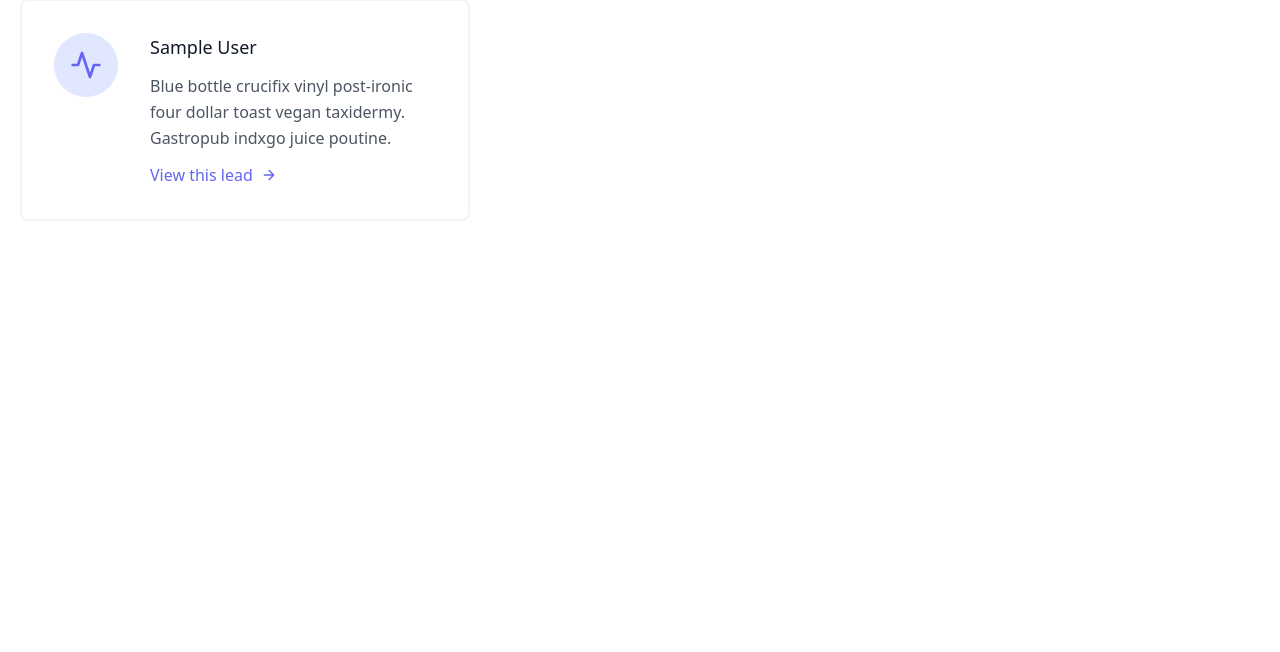
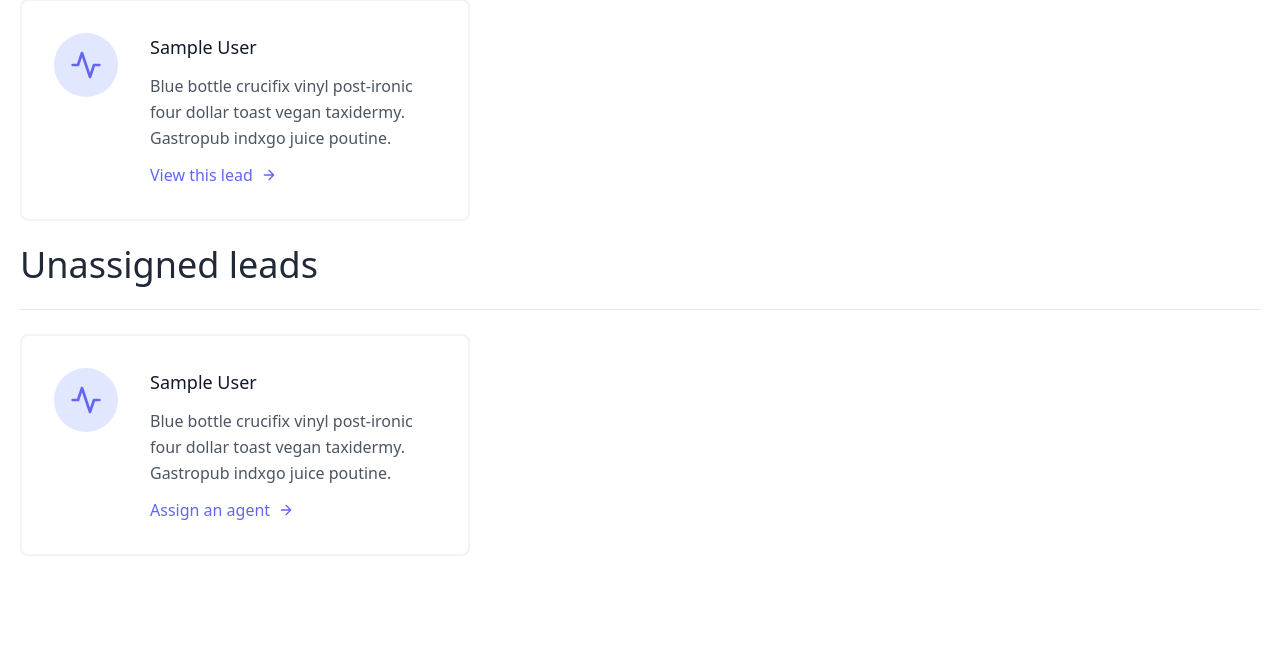
Before and after one commit to arristigit/DjangoCRM, a Django app: template leads/templates/leads/lead_list.html in a window 1280 px wide. Shown: the part 290-942 px from the top of the page. Before the commit the page ends 511 px from the top, so only its background shows below. Run offline with Django 3.2, Linux system fonts and the light colour scheme; the template is opened without the code that fills it: values that come from a table or form of the project are taken from there, others are empty; tables that the repository leaves empty hold one stand-in row (values such as "Sample post").

Commit message:
Separated assigned & unassigned leads

```diff
--- a/leads/templates/leads/lead_list.html
+++ b/leads/templates/leads/lead_list.html
@@ -3,7 +3,7 @@
 
 {% block body %}
 <section class="text-gray-600 body-font">
-    <div class="container px-5 py-24 mx-auto flex flex-wrap">
+    <div class="container px-5 pt-24 mx-auto flex flex-wrap">
         <div class="w-full mb-6 py-6 flex justify-between items-center border-b border-gray-200">
             <div>
                 <h1 class="text-4xl text-gray-800">Leads</h1>
@@ -34,8 +34,50 @@
                             Blue bottle crucifix vinyl post-ironic four dollar toast
                             vegan taxidermy. Gastropub indxgo juice poutine.
                         </p>
-                        <a href="{% url 'leads:lead-details' lead.pk %}" class="mt-3 text-indigo-500 inline-flex items-center">
+                        <a href="{% url 'leads:lead-details' lead.pk %}"
+                            class="mt-3 text-indigo-500 inline-flex items-center">
                             View this lead
+                            <svg fill="none" stroke="currentColor" stroke-linecap="round" stroke-linejoin="round"
+                                stroke-width="2" class="w-4 h-4 ml-2" viewBox="0 0 24 24">
+                                <path d="M5 12h14M12 5l7 7-7 7"></path>
+                            </svg>
+                        </a>
+                    </div>
+                </div>
+            </div>
+            {% endfor %}
+        </div>
+    </div>
+
+    <!-- Show Unassigned leads -->
+    <div class="container px-5 pb-24 mx-auto flex flex-wrap">
+        <div class="w-full mb-6 py-6 flex justify-between items-center border-b border-gray-200">
+            <div>
+                <h1 class="text-4xl text-gray-800">Unassigned leads</h1>
+            </div>
+        </div>
+        <div class="flex flex-wrap -m-4">
+            {% for lead in unassigned_leads %}
+            <div class="p-4 lg:w-1/2 md:w-full">
+                <div class="flex border-2 rounded-lg border-gray-200 border-opacity-50 p-8 sm:flex-row flex-col">
+                    <div
+                        class="w-16 h-16 sm:mr-8 sm:mb-0 mb-4 inline-flex items-center justify-center rounded-full bg-indigo-100 text-indigo-500 flex-shrink-0">
+                        <svg fill="none" stroke="currentColor" stroke-linecap="round" stroke-linejoin="round"
+                            stroke-width="2" class="w-8 h-8" viewBox="0 0 24 24">
+                            <path d="M22 12h-4l-3 9L9 3l-3 9H2"></path>
+                        </svg>
+                    </div>
+                    <div class="flex-grow">
+                        <h2 class="text-gray-900 text-lg title-font font-medium mb-3">
+                            {{lead.first_name}} {{lead.last_name}}
+                        </h2>
+                        <p class="leading-relaxed text-base">
+                            Blue bottle crucifix vinyl post-ironic four dollar toast
+                            vegan taxidermy. Gastropub indxgo juice poutine.
+                        </p>
+                        <a href="{% url 'leads:lead-details' lead.pk %}"
+                            class="mt-3 text-indigo-500 inline-flex items-center">
+                            Assign an agent
                             <svg fill="none" stroke="currentColor" stroke-linecap="round" stroke-linejoin="round"
                                 stroke-width="2" class="w-4 h-4 ml-2" viewBox="0 0 24 24">
                                 <path d="M5 12h14M12 5l7 7-7 7"></path>
```
Also changed, not shown: leads/views.py (+15 -2 lines).
